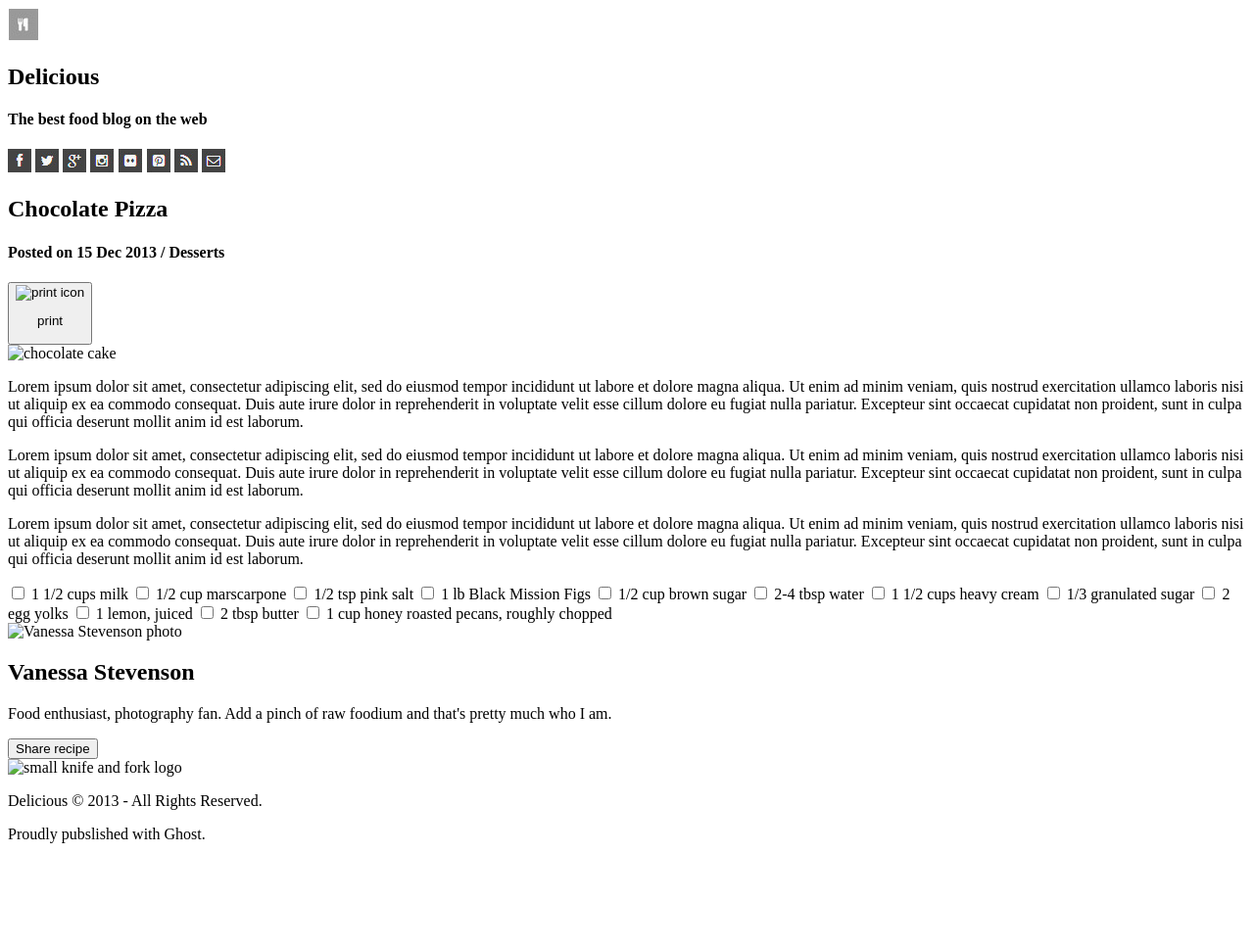
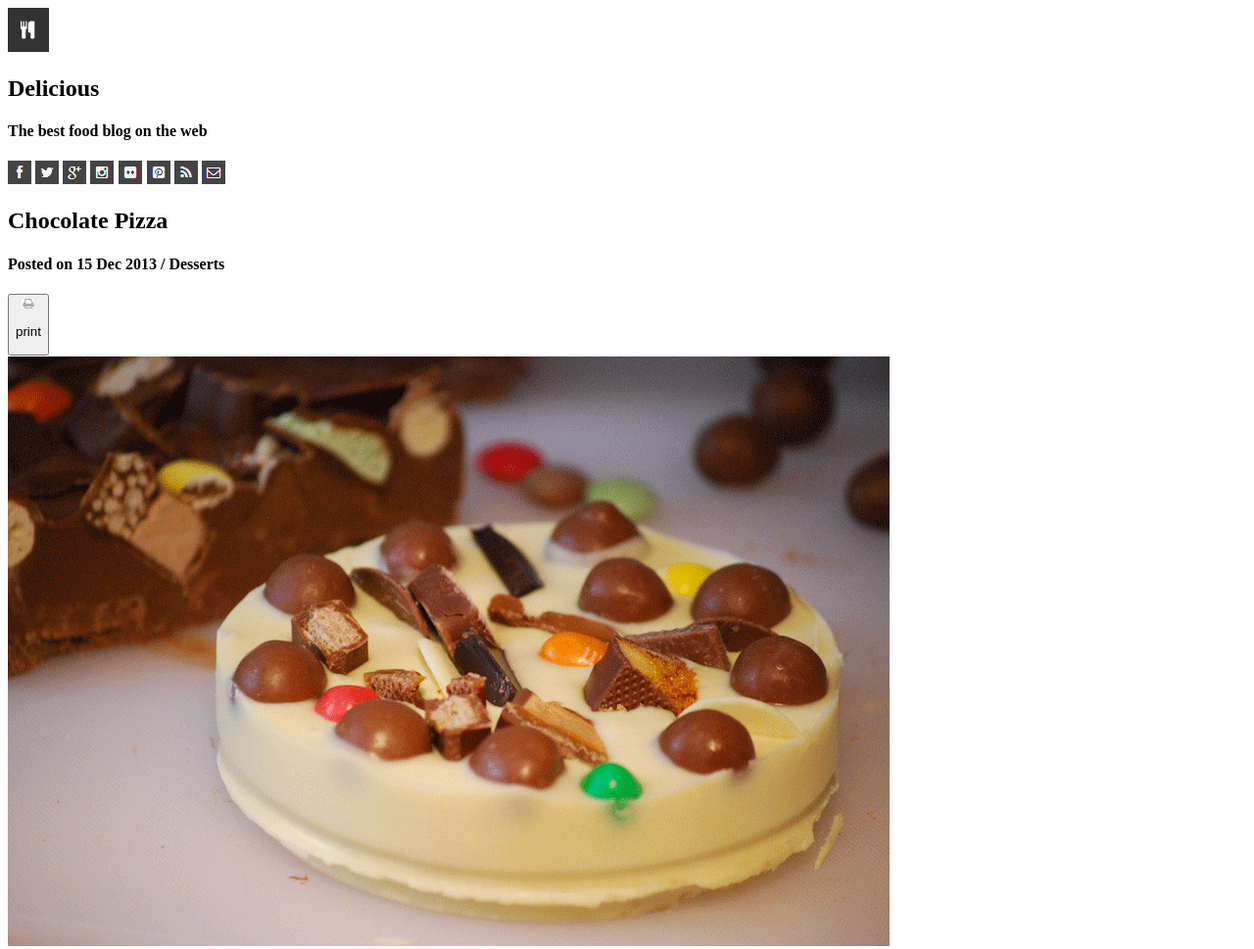
Before and after one commit to rmanro/chocolatepizza, a plain HTML site: page index.html in a window 1280 px wide. Shown: the top 969 px of the page at 98% size. Before the commit the page ends 877 px from the top, so only its background shows below. Drawn offline with Linux system fonts and the light colour scheme.

Commit message:
added all imgs in html

```diff
--- a/index.html
+++ b/index.html
@@ -6,7 +6,7 @@
     <body>
         <header>
             <section>
-                <img src="img/small-logo.png" alt="fork and knife logo">
+                <img src="img/logo.png" alt="fork and knife logo">
                 <h1>Delicious</h1>
                 <h4>The best food blog on the web</h4>
             </section>
@@ -26,12 +26,12 @@
                 <h2>Chocolate Pizza</h2>
                 <h4>Posted on 15 Dec 2013 / Desserts</h4>
                 <button>
-                    <img src="" alt="print icon">
+                    <img src="img/print-icon.png" alt="print icon">
                     <p>print</p>
                 </button>
             </header>
             <section>
-                <img src="" alt="chocolate cake">
+                <img src="img/choco-pizza.png" alt="chocolate cake">
                 <p>
                     Lorem ipsum dolor sit amet, consectetur adipiscing elit, sed do eiusmod tempor incididunt ut labore et dolore magna aliqua. Ut enim ad minim veniam, quis nostrud exercitation ullamco laboris nisi ut aliquip ex ea commodo consequat. Duis aute irure dolor in reprehenderit in voluptate velit esse cillum dolore eu fugiat nulla pariatur. Excepteur sint occaecat cupidatat non proident, sunt in culpa qui officia deserunt mollit anim id est laborum.
                 </p>
@@ -82,7 +82,7 @@
                 </aside>
             </section>
             <footer>
-                <img src="" alt="Vanessa Stevenson photo">
+                <img src="img/van-pic.png" alt="Vanessa Stevenson photo">
                 <h2>Vanessa Stevenson</h2>
                 <p>Food enthusiast, photography fan. Add a pinch of raw foodium and that's pretty much who I am.</p>
                 <button>
@@ -91,7 +91,7 @@
             </footer>
         </article>
         <footer>
-            <img src="" alt="small knife and fork logo">
+            <img src="img/small-logo.png" alt="small knife and fork logo">
             <p>Delicious &copy; 2013 - All Rights Reserved.</p>
             <p>Proudly pubslished with Ghost.</p>
         </footer>
```
